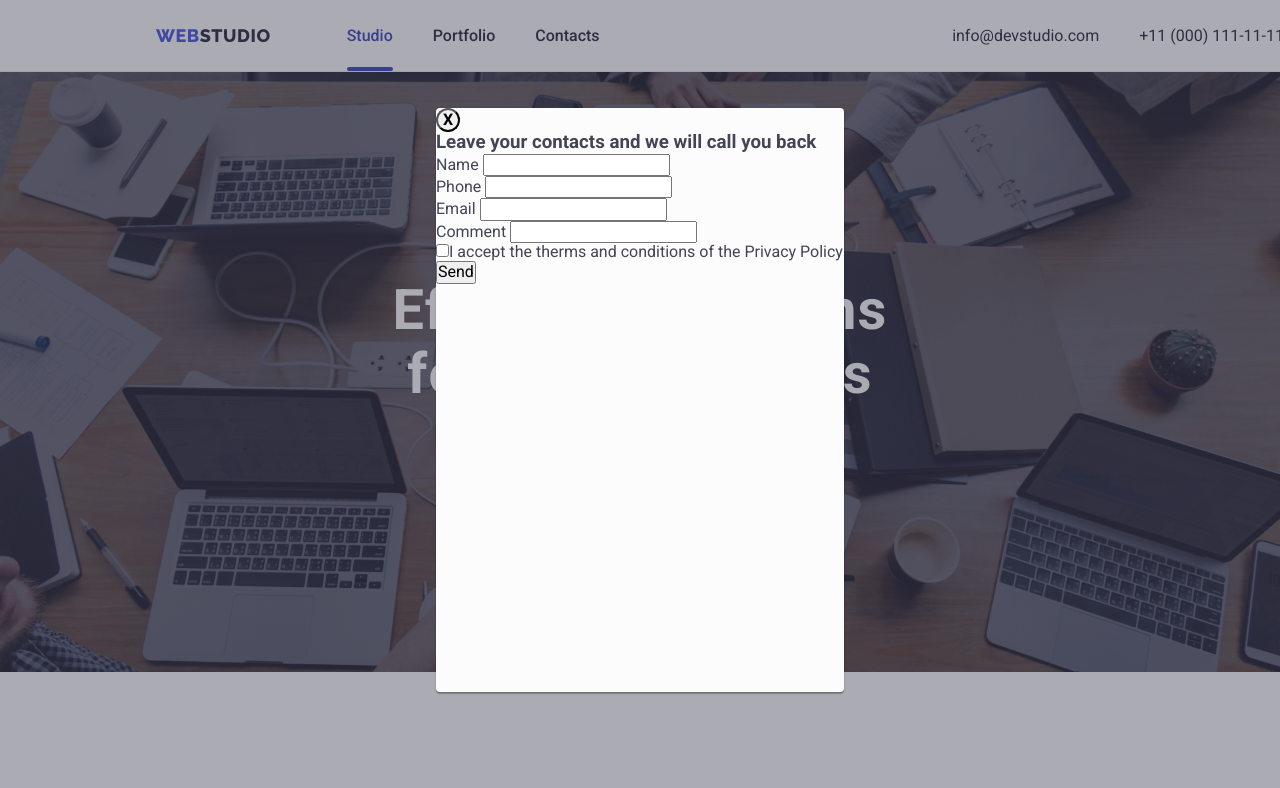
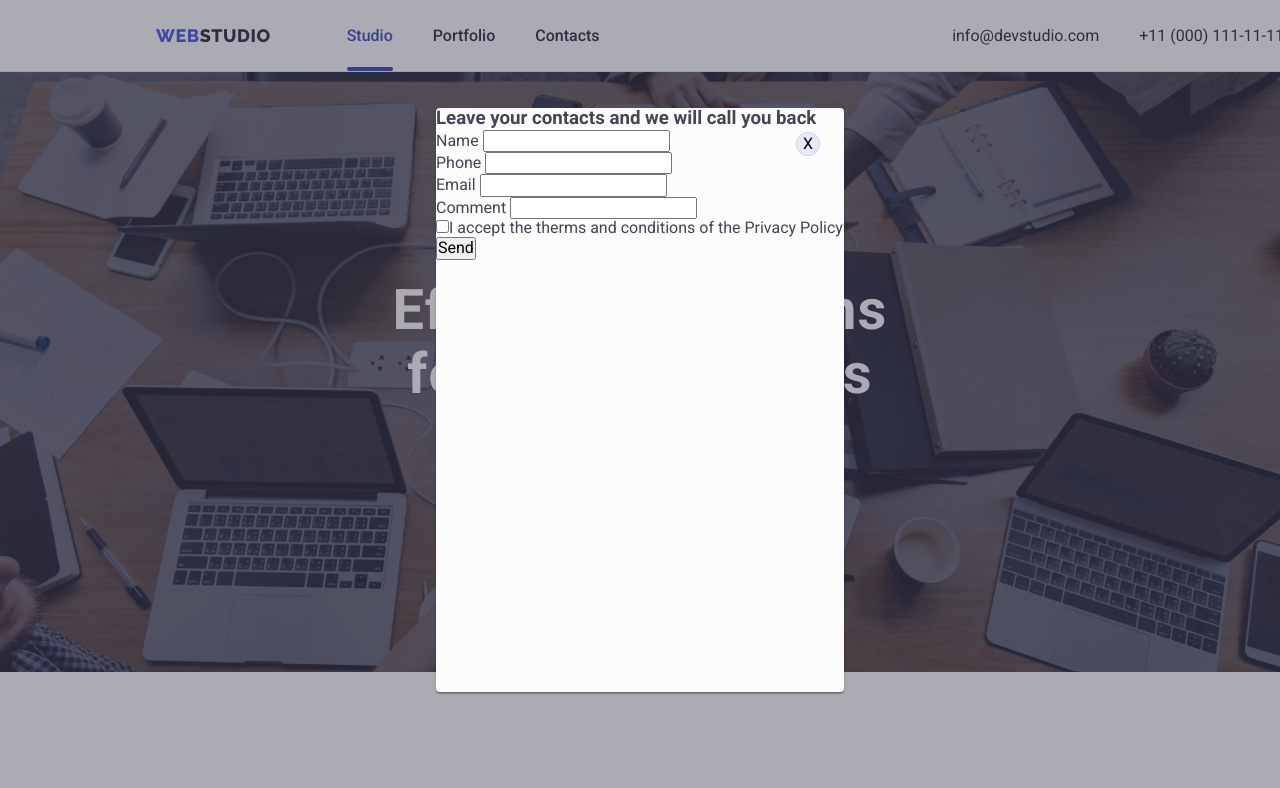
Before and after one commit to micfig76/goit-markup-hw-05, a plain HTML site: page index.html in a window 1280 px wide. Shown: the top 788 px of the page. Drawn offline with nearby package versions, Linux system fonts and the light colour scheme.

Commit message:
removed double classes

```diff
--- a/css/styles.css
+++ b/css/styles.css
@@ -627,24 +627,6 @@ input::placeholder {
 
 }
 
-.btn-off {
-    display: flex;
-    justify-content: end;
-}
-
-.btn-close {
-
-    border-radius: 50%;
-    width: 24px;
-    height: 24px;
-}
-
-.switch-off {
-    padding: 1px;
-
-    font-weight: 700;
-}
-
 .form-container {
     position: fixed;
     top: 0;
@@ -668,7 +650,7 @@ input::placeholder {
     transition: transform 250ms cubic-bezier(0.4, 0, 0.2 1);
 }
 
-.button-close {
+.btn-close {
     display: flex;
     align-items: center;
     justify-content: center;
```
